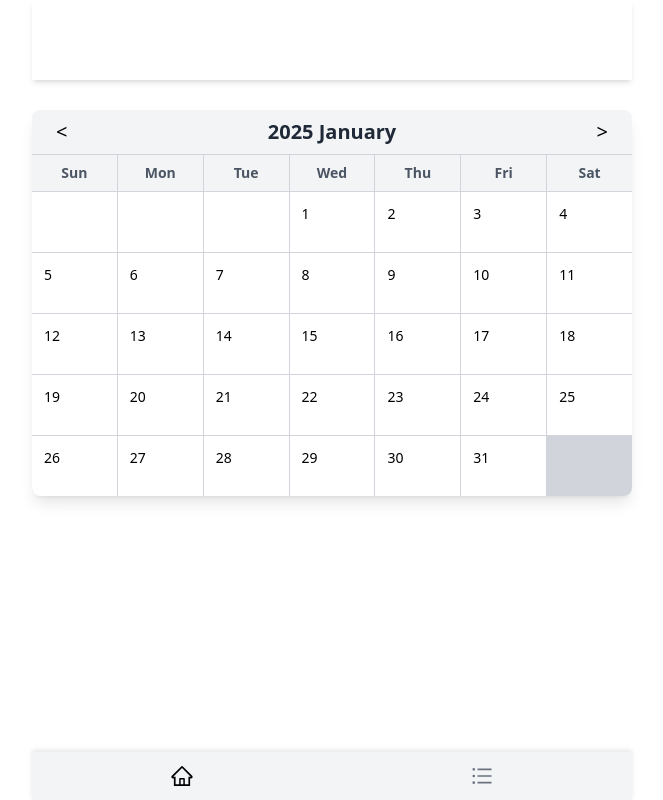
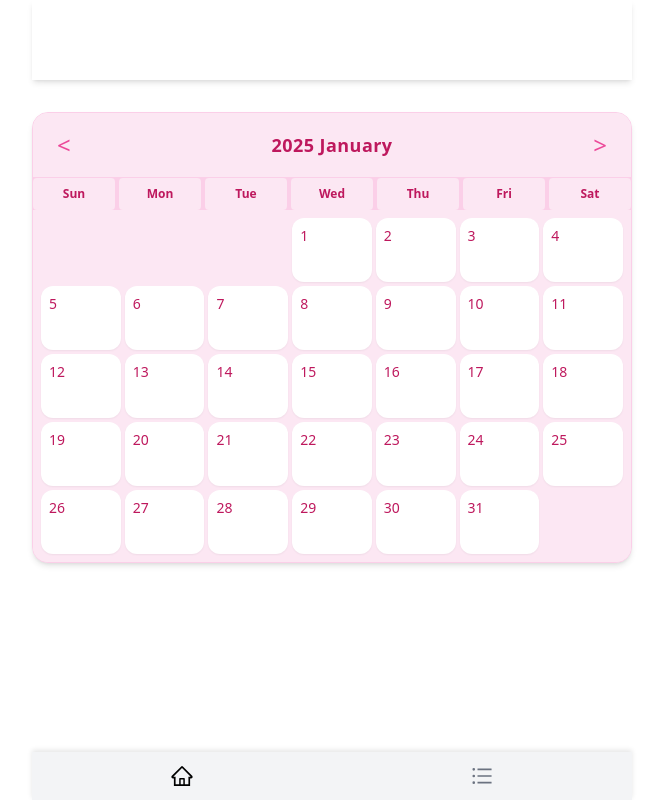
Before and after one commit to Calendiary/frontend, a React (Create React App) app: page / in a window 1280 px wide. Shown: the whole page, without its empty margins (308-971 px from the left). Built offline with nearby package versions, Linux system fonts and the light colour scheme.

Commit message:
캘린더 분홍색 버전!

```diff
--- a/src/components/Calendar/Calendar.tsx
+++ b/src/components/Calendar/Calendar.tsx
@@ -42,15 +42,16 @@ const Calendar: React.FC = () => {
   };
 
   return (
-    <div className="fixed left-1/2 -translate-x-1/2 mt-[110px] w-full max-w-[600px] rounded-lg shadow-lg bg-white overflow-hidden z-10">
-      <div className="flex items-center justify-between px-4 py-2 bg-gray-100 border-b border-gray-300">
+    <div className="fixed left-1/2 -translate-x-1/2 mt-28 w-full max-w-[600px] bg-pink-50 rounded-2xl shadow-md overflow-hidden z-10 border border-pink-200">
+      {/* 상단 헤더 */}
+      <div className="flex items-center justify-between px-6 py-4 bg-pink-100 border-b border-pink-200">
         <button
           onClick={goToPreviousMonth}
-          className="text-xl px-2 hover:text-blue-500 transition-colors"
+          className="text-2xl text-pink-500 hover:text-pink-700 transition"
         >
           &lt;
         </button>
-        <h2 className="text-xl font-semibold text-gray-800">
+        <h2 className="text-lg font-bold text-pink-700 tracking-wide">
           {`${year} ${currentDate.toLocaleString(
             'default',
             {
@@ -60,35 +61,36 @@ const Calendar: React.FC = () => {
         </h2>
         <button
           onClick={goToNextMonth}
-          className="text-xl px-2 hover:text-blue-500 transition-colors"
+          className="text-2xl text-pink-500 hover:text-pink-700 transition"
         >
           &gt;
         </button>
       </div>
 
-      <div className="grid grid-cols-7 gap-px bg-gray-300 text-sm">
+      {/* 요일 */}
+      <div className="grid grid-cols-7 gap-1 bg-pink-200 text-xs font-semibold text-pink-700">
         {daysOfWeek.map((day) => (
           <div
             key={day}
-            className="py-2 bg-gray-100 text-center font-bold text-gray-600"
+            className="py-2 text-center bg-pink-100 rounded"
           >
             {day}
           </div>
         ))}
+      </div>
 
+      {/* 날짜 */}
+      <div className="grid grid-cols-7 gap-1 bg-pink-100 p-2 text-sm">
         {days.map((day, index) =>
           day ? (
             <div
               key={index}
-              className="h-[60px] p-3 bg-white text-left cursor-pointer hover:bg-gray-100 transition-colors"
+              className="h-16 bg-white rounded-xl shadow-sm flex items-start justify-start p-2 text-pink-700 cursor-pointer hover:bg-pink-50 transition"
             >
               {day}
             </div>
           ) : (
-            <div
-              key={index}
-              className="h-[60px] bg-white"
-            ></div>
+            <div key={index} className="h-16"></div>
           )
         )}
       </div>
```
